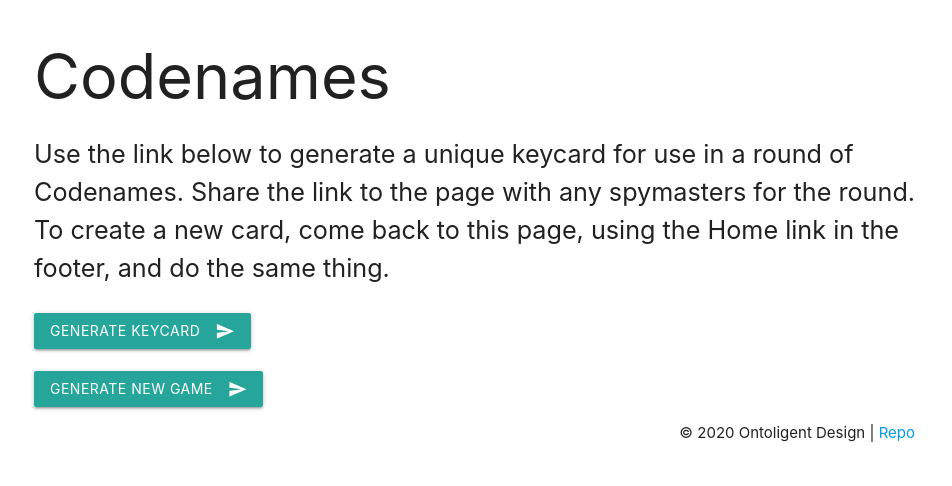
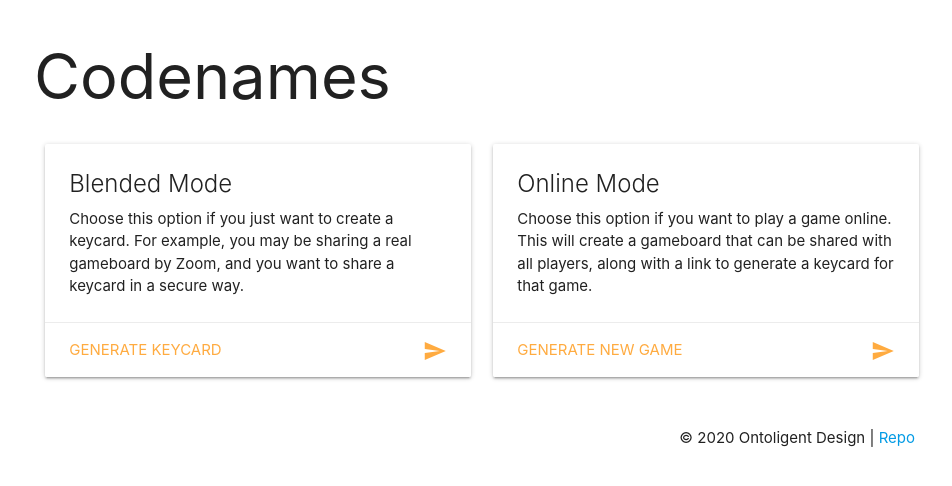
Before and after one commit to ontoligent/codenames, a Flask app: page / in a window 1280 px wide. Shown: the top 486 px of the page, without its empty margins (158-1110 px from the left). Run offline with Flask 2, Linux system fonts and the light colour scheme.

Commit message:
Minor edits; improved layouts.

```diff
--- a/app.py
+++ b/app.py
@@ -19,10 +19,7 @@
 def keycard():
     kc = KeyCard()
     kc.draw_card()
-    # data['grid'] = kc.grid
-    # data['team'] = kc.team
     data['gridcode'] = kc.gridcode
-    # return render_template('keycard.html', **data)
     return redirect('/keycard/{}'.format(kc.gridcode))
 
 @app.route('/keycard/<gridcode>')
@@ -31,16 +28,14 @@
     kc.clone_card(gridcode)
     data['grid'] = kc.grid
     data['team'] = kc.team
-    data['gridcode'] = kc.gridcode
+    data['gridcode'] = gridcode
+    data['hash'] = get_hash(kc.gridcode, 5)
     return render_template('keycard.html', **data)
 
 @app.route('/namecards')
 def namecards():
     ncs = NameCards()
     ncs.draw_cards()
-    # data['grid'] = ncs.grid
-    data['cardlist'] = ncs.cardlist
-    # return render_template('namecards.html', **data)
     return redirect('/namecards/{}'.format(ncs.cardlist))
 
 @app.route('/namecards/<cardlist>')
@@ -56,33 +51,27 @@
 def get_key_for_game(cardlist):
     kc = KeyCard()
     kc.draw_card()
-    gridcode = kc.gridcode
-    return redirect('/spymaster/{}/{}'.format(cardlist, gridcode))
+    return redirect('/spymaster/{}/{}'.format(cardlist, kc.gridcode))
 
 @app.route('/spymaster/<cardlist>/<gridcode>')
 def apply_key_to_game(cardlist, gridcode):
-
     ncs = NameCards()
     ncs.clone_cards(cardlist)
     data['cardgrid'] = ncs.grid
-    data['cardlist'] = ncs.cardlist
-
+    data['cardlist'] = cardlist
     kc = KeyCard()
     kc.clone_card(gridcode)
     data['keygrid'] = kc.grid
     data['team'] = kc.team
-    data['gridcode'] = kc.gridcode
-    w = "{}+{}".format(cardlist, gridcode)
-    # hash =  hashlib.md5(w).hexdigest()[:9]
-    hash = get_hash(w)
-    data['hash'] = hash
-
+    data['gridcode'] = gridcode
+    data['hash'] = get_hash("{}+{}".format(cardlist, gridcode), 10)
     return render_template('spymaster.html', **data)
 
-def get_hash(mystring, len=9):
-    w = mystring.encode('utf-8')
-    hash = hashlib.md5(w).hexdigest()[:len]
-    return hash
+# Helper Funcions
+
+def get_hash(mystring, len=10):
+    return hashlib.md5(mystring.encode('utf-8'))\
+               .hexdigest()[:len].upper()
 
 
 if __name__ == '__main__':
--- a/static/style.css
+++ b/static/style.css
@@ -9,6 +9,9 @@
     margin: 0 auto;
 }
 
+#gameboard .row {
+    margin-bottom: 0;
+}
 /*
 .card {
     width: 128px;
--- a/templates/home.html
+++ b/templates/home.html
@@ -1,15 +1,40 @@
 {% extends "layout.html" %}
 {% block main %}
 <h1>Codenames</h1>
-<p class="flow-text">Use the link below to generate a unique keycard for use in a round of Codenames. Share the link to the page with any spymasters for the round. To create a new card, come back to this page, using the Home link in the footer,  and do the same thing.</p>
-<a class="btn waves-effect waves-light" href="keycard" target="_blank">
-    Generate keycard
-    <i class="material-icons right">send</i>
-</a>
-    <br/><br/>
-<a class="btn waves-effect waves-light" href="namecards" target="_blank">
-    Generate new game
-    <i class="material-icons right">send</i>
-</a>
+
+    <div class="row">
+        <div class="col s12 m12 l6">
+            <div class="card">
+                <div class="card-content">
+                    <span class="card-title">Blended Mode</span>
+                    <p class="">Choose this option if you just want to create a keycard.
+                            For example, you may be sharing a real gameboard by Zoom,
+                            and you want to share a keycard in a secure way.</p>
+                </div>
+                <div class="card-action">
+                    <a class="" href="keycard" target="_blank">
+                        Generate keycard
+                        <i class="material-icons right">send</i>
+                    </a>
+                </div>
+            </div>
+        </div>
+        <div class="col s6">
+            <div class="card">
+                <div class="card-content">
+                    <span class="card-title">Online Mode</span>
+                    <p class="">Choose this option if you want to play a game online.
+                            This will create a gameboard that can be shared with all players, along with
+                    a link to generate a keycard for that game.</p>
+                </div>
+                <div class="card-action">
+                    <a class="" href="namecards" target="_blank">
+                        Generate new game<i class="material-icons right">send</i>
+                    </a>
+                </div>
+            </div>
+        </div>
+    </div>
+
 
 {% endblock %}
--- a/templates/namecards.html
+++ b/templates/namecards.html
@@ -2,12 +2,13 @@
 
 {% block main %}
 
+<div id="gameboard">
     {% for x in range(5) %}
     <div class="row">
         {% for y in range(5) %}
         {% set name = grid.loc[(x,y)].card %}
         <div class="col s2 m2 l2">
-        <div id="cell-{{ x+1 }}-{{ y+1 }}" class="card-panel"
+            <div id="cell-{{ x + 1 }}-{{ y + 1 }}" class="card-panel"
                  style="text-align: center; width:100%; background-color: #CCFF99;"
                  title="{{ name | upper }}: {{ x + 1 }} {{ y + 1 }}">
                 <p><b>{{ name | upper }}</b></p>
@@ -16,6 +17,7 @@
         {% endfor %}
     </div>
     {% endfor %}
+</div>
 
 <div class="row">
     <p class="flow-text">
--- a/templates/spymaster.html
+++ b/templates/spymaster.html
@@ -2,13 +2,14 @@
 
 {% block main %}
 
+<div id="gameboard">
 {% for x in range(5) %}
 <div class="row">
     {% for y in range(5) %}
     {% set name = cardgrid.loc[(x,y)].card %}
     {% set ctype = keygrid.loc[(x,y)].card %}
     <div class="col s2 m2 l2">
-        <div id="cell-{{ x+1 }}-{{ y+1 }}" class="card-panel {{ ctype }}"
+        <div id="cell-{{ x + 1 }}-{{ y + 1 }}" class="card-panel {{ ctype }}"
              style="text-align: center; width:100%;"
              title="Card at ({{ x + 1 }}, {{ y + 1 }}) is {{ name | upper }} and belongs to {{ ctype }} ">
             <p>
@@ -19,6 +20,7 @@
     {% endfor %}
 </div>
 {% endfor %}
+</div>
 
 <div class="row">
     <p class="flow-text">
```
Also changed, not shown: templates/keycard.html (+6 -2 lines). Lines whose indentation alone changed are shown as unchanged.
